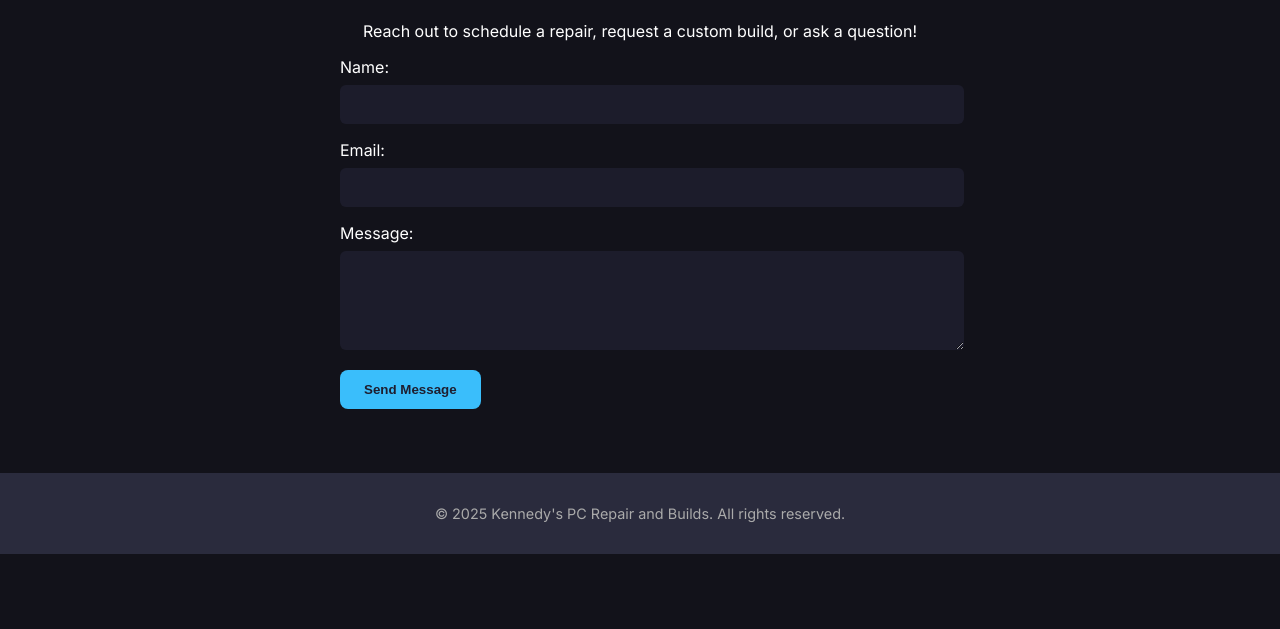
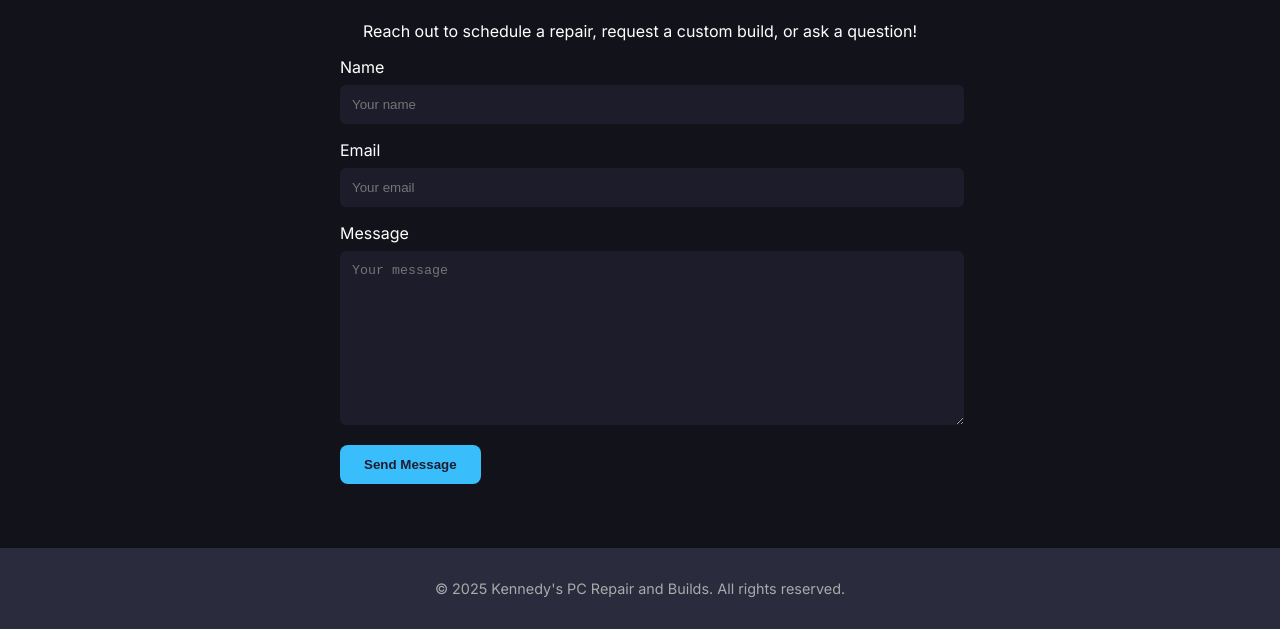
Before and after one commit to cCleptic/kpcrb.tech, a plain HTML site: page docs/contact.html in a window 1280 px wide. Shown: the part 199-828 px from the top of the page. Before the commit the page ends 800 px from the top, so only its background shows below. Drawn offline with Linux system fonts and the light colour scheme.

Commit message:
Update contact.html
Okay, using new form provider instead

```diff
--- a/docs/contact.html
+++ b/docs/contact.html
@@ -131,18 +131,28 @@
   <main>
     <h1>Contact Us</h1>
     <p>Reach out to schedule a repair, request a custom build, or ask a question!</p>
-    <form action="https://formsubmit.co/el/liheta" method="POST">
-      <input type="hidden" name="_captcha" value="true" required />
-      <label for="name">Name:</label>
-      <input type="text" id="name" name="name" required />
+    <form class="contact-form" action="https://api.web3forms.com/submit" method="POST">
 
-      <label for="email">Email:</label>
-      <input type="email" id="email" name="email" required />
+    <input type="hidden" name="access_key" value="65aad3a2-9788-4b47-a768-467073604929" />
+    <input type="hidden" name="subject" value="New Contact Form Submission from Web3Forms" />
+    <input type="hidden" name="from_name" value="My Website" />
+    <input type="hidden" name="botcheck" id="" style="display: none;">
 
-      <label for="message">Message:</label>
-      <textarea id="message" name="message" rows="5" required></textarea>
-
-      <button type="submit">Send Message</button>
+    <div class="form-group-container">
+      <div class="form-group">
+        <label for="name" class="form-label">Name</label>
+        <input id="name" name="name" class="form-input" placeholder="Your name" type="text" />
+      </div>
+      <div class="form-group">
+        <label for="email" class="form-label">Email</label>
+        <input id="email" name="email" class="form-input" placeholder="Your email" type="email" />
+      </div>
+      <div class="form-group">
+        <label for="message" class="form-label">Message</label>
+        <textarea class="form-textarea" id="message" name="message" placeholder="Your message" rows="10"></textarea>
+      </div>
+    </div>
+    <button class="form-submit" type="submit">Send Message</button>
     </form>
   </main>
 
```
